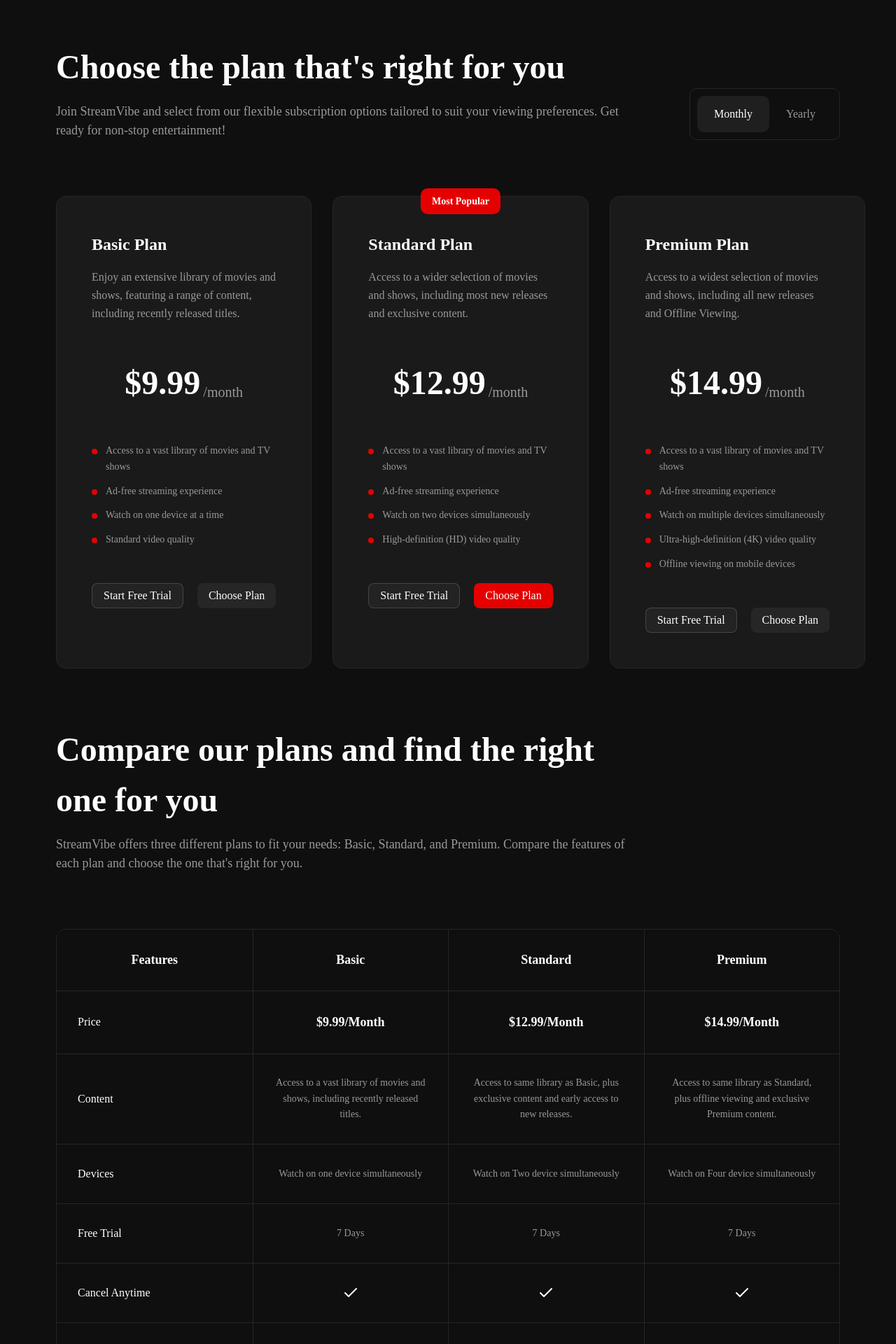
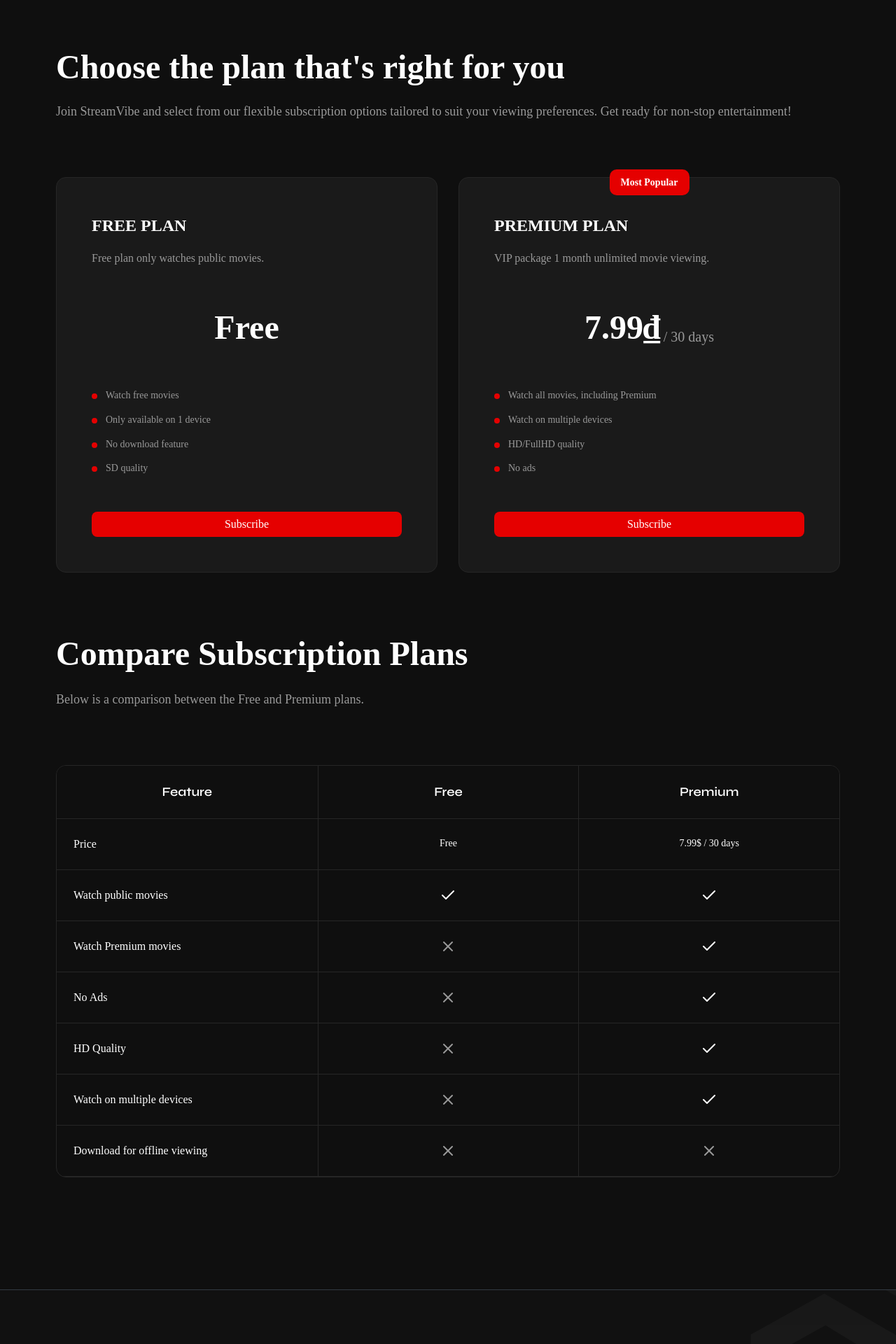
Before and after one commit to phuocnn-cyberk/movie-web-fe, a Next.js app: page /subscriptions in a window 1280 px wide. Shown: the part 140-2060 px from the top of the page at 70% size. Built offline with nearby package versions, Linux system fonts and the light colour scheme.

Commit message:
thay doi lai bo cuc trang movieDetail va Thue bao

```diff
--- a/components/contact-form/contact-form.tsx
+++ b/components/contact-form/contact-form.tsx
@@ -2,6 +2,7 @@
 
 import React, { useState } from "react";
 import { Button } from "../ui/button";
+import { sendSupport } from "@/services/api";
 
 export const ContactForm: React.FC = () => {
   const [formData, setFormData] = useState({
@@ -10,28 +11,57 @@
     email: "",
     phone: "",
     message: "",
-    agree: false
+    agree: false,
   });
 
-  const handleInputChange = (e: React.ChangeEvent<HTMLInputElement | HTMLTextAreaElement>) => {
+  const handleInputChange = (
+    e: React.ChangeEvent<HTMLInputElement | HTMLTextAreaElement>
+  ) => {
     const { name, value, type } = e.target;
-    setFormData(prev => ({
+    setFormData((prev) => ({
       ...prev,
-      [name]: type === "checkbox" ? (e.target as HTMLInputElement).checked : value
+      [name]:
+        type === "checkbox"
+          ? (e.target as HTMLInputElement).checked
+          : value,
     }));
   };
 
-  const handleSubmit = (e: React.FormEvent) => {
+  const handleSubmit = async (e: React.FormEvent) => {
     e.preventDefault();
-    console.log("Form submitted:", formData);
-    // Handle form submission here
+
+    try {
+      await sendSupport({
+        firstName: formData.firstName,
+        lastName: formData.lastName,
+        email: formData.email,
+        phoneNumber: formData.phone,
+        message: formData.message,
+      });
+
+      alert("Message sent successfully!");
+
+      setFormData({
+        firstName: "",
+        lastName: "",
+        email: "",
+        phone: "",
+        message: "",
+        agree: false,
+      });
+    } catch (error) {
+      console.error("Error sending support:", error);
+      alert("Failed to send message. Please try again later.");
+    }
   };
 
   return (
     <div className="flex-1">
-      <form onSubmit={handleSubmit} className="bg-[#0F0F0F] border border-[#262626] rounded-xl p-[50px] flex flex-col gap-[50px]">
-
-        {/* First Row - First Name & Last Name */}
+      <form
+        onSubmit={handleSubmit}
+        className="bg-[#0F0F0F] border border-[#262626] rounded-xl p-[50px] flex flex-col gap-[50px]"
+      >
+        {/* First Row */}
         <div className="flex gap-[50px] w-full">
           <div className="flex-1 flex flex-col gap-4">
             <label className="text-white font-semibold text-[18px] font-[Manrope]">
@@ -63,7 +93,7 @@
           </div>
         </div>
 
-        {/* Second Row - Email & Phone */}
+        {/* Second Row */}
         <div className="flex gap-[50px] w-full">
           <div className="flex-1 flex flex-col gap-4">
             <label className="text-white font-semibold text-[18px] font-[Manrope]">
@@ -94,7 +124,7 @@
           </div>
         </div>
 
-        {/* Message Field */}
+        {/* Message */}
         <div className="flex flex-col gap-4 w-full">
           <label className="text-white font-semibold text-[18px] font-[Manrope]">
             Message
@@ -110,7 +140,7 @@
           />
         </div>
 
-        {/* Checkbox and Submit Button */}
+        {/* Agree + Submit */}
         <div className="flex items-center justify-between gap-[70px] w-full">
           <div className="flex items-center gap-3 flex-1">
             <input
@@ -122,7 +152,10 @@
               className="w-5 h-5 bg-[#141414] border-2 border-[#262626] rounded text-[#E50000] focus:ring-[#E50000] focus:ring-2"
               required
             />
-            <label htmlFor="agree" className="text-[#999999] text-[14px] font-[Manrope] leading-relaxed">
+            <label
+              htmlFor="agree"
+              className="text-[#999999] text-[14px] font-[Manrope] leading-relaxed"
+            >
               I agree with Terms of Use and Privacy Policy
             </label>
           </div>
@@ -134,7 +167,6 @@
             Send Message
           </Button>
         </div>
-
       </form>
     </div>
   );
--- a/components/movie-detail-hero/movie-info-sidebar.tsx
+++ b/components/movie-detail-hero/movie-info-sidebar.tsx
@@ -21,11 +21,11 @@
       value: movie.year.toString(),
       icon: <Calendar className="w-4 h-4" />
     },
-    {
-      label: "Available Languages",
-      value: ["English", "Hindi", "Telugu"],
-      icon: <Globe className="w-4 h-4" />
-    },
+    // {
+    //   label: "Available Languages",
+    //   value: ["English", "Hindi", "Telugu"],
+    //   icon: <Globe className="w-4 h-4" />
+    // },
     {
       label: "Ratings",
       value: `${movie.rating}/10`,
--- a/components/plan-comparison/plan-comparison.tsx
+++ b/components/plan-comparison/plan-comparison.tsx
@@ -5,76 +5,50 @@
 
 interface ComparisonFeature {
   name: string;
-  basic: boolean | string;
-  standard: boolean | string;
+  free: boolean | string;
   premium: boolean | string;
 }
 
 const comparisonFeatures: ComparisonFeature[] = [
   {
     name: "Price",
-    basic: "$9.99/Month",
-    standard: "$12.99/Month",
-    premium: "$14.99/Month"
+    free: "Free",
+    premium: "7.99$ / 30 days"
   },
   {
-    name: "Content",
-    basic: "Access to a vast library of movies and shows, including recently released titles.",
-    standard: "Access to same library as Basic, plus exclusive content and early access to new releases.",
-    premium: "Access to same library as Standard, plus offline viewing and exclusive Premium content."
-  },
-  {
-    name: "Devices",
-    basic: "Watch on one device simultaneously",
-    standard: "Watch on Two device simultaneously",
-    premium: "Watch on Four device simultaneously"
-  },
-  {
-    name: "Free Trial",
-    basic: "7 Days",
-    standard: "7 Days",
-    premium: "7 Days"
-  },
-  {
-    name: "Cancel Anytime",
-    basic: true,
-    standard: true,
+    name: "Watch public movies",
+    free: true,
     premium: true
   },
   {
-    name: "HDR",
-    basic: false,
-    standard: true,
+    name: "Watch Premium movies",
+    free: false,
     premium: true
   },
   {
-    name: "Dolby Atmos",
-    basic: false,
-    standard: true,
+    name: "No Ads",
+    free: false,
     premium: true
   },
   {
-    name: "Ad - Free",
-    basic: true,
-    standard: true,
+    name: "HD Quality",
+    free: false,
     premium: true
   },
   {
-    name: "Offline Viewing",
-    basic: false,
-    standard: false,
+    name: "Watch on multiple devices",
+    free: false,
     premium: true
   },
   {
-    name: "Family Sharing",
-    basic: false,
-    standard: true,
-    premium: true
+    name: "Download for offline viewing",
+    free: false,
+    premium: false // not supported yet
   }
 ];
 
 export const PlanComparison: React.FC = () => {
-  const renderFeatureCell = (value: boolean | string, isPricing = false) => {
+  const renderFeatureCell = (value: boolean | string) => {
     if (typeof value === "boolean") {
       return value ? (
         <Check className="w-6 h-6 text-white mx-auto" />
@@ -84,7 +58,7 @@
     }
 
     return (
-      <span className={`text-center block ${isPricing ? 'text-white font-semibold text-[18px]' : 'text-[#999999] text-[14px]'} font-[Manrope] leading-relaxed max-w-full`}>
+      <span className="text-center block text-white font-[Manrope] text-[14px]">
         {value}
       </span>
     );
@@ -92,63 +66,27 @@
 
   return (
     <section className="w-full py-20">
-      {/* Header */}
       <div className="mb-20">
-        <div className="flex flex-col gap-[14px] pr-[300px]">
-          <h2 className="text-[48px] font-bold text-white leading-[1.5em] font-[Manrope]">
-            Compare our plans and find the right one for you
-          </h2>
-          <p className="text-[18px] font-normal text-[#999999] leading-[1.5em] font-[Manrope]">
-            StreamVibe offers three different plans to fit your needs: Basic, Standard, and Premium. Compare the features of each plan and choose the one that&apos;s right for you.
-          </p>
-        </div>
+        <h2 className="text-[48px] font-bold text-white font-[Manrope] mb-4">
+          Compare Subscription Plans
+        </h2>
+        <p className="text-[18px] text-[#999999] font-[Manrope]">
+          Below is a comparison between the Free and Premium plans.
+        </p>
       </div>
 
-      {/* Comparison Table */}
-      <div className="border border-[#262626] rounded-xl overflow-hidden overflow-x-auto">
-        {/* Table Header */}
-        <div className="bg-[#0F0F0F] border-b border-[#262626] grid grid-cols-4 min-w-[800px]">
-          <div className="p-[30px] flex items-center justify-center min-w-[200px]">
-            <span className="text-white font-semibold text-[18px] font-[Manrope]">Features</span>
-          </div>
-          <div className="p-[30px] border-l border-[#262626] flex items-center justify-center min-w-[200px]">
-            <span className="text-white font-semibold text-[18px] font-[Manrope]">Basic</span>
-          </div>
-          <div className="p-[30px] border-l border-[#262626] flex items-center justify-center min-w-[200px]">
-            <span className="text-white font-semibold text-[18px] font-[Manrope]">Standard</span>
-          </div>
-          <div className="p-[30px] border-l border-[#262626] flex items-center justify-center min-w-[200px]">
-            <span className="text-white font-semibold text-[18px] font-[Manrope]">Premium</span>
-          </div>
+      <div className="border border-[#262626] rounded-xl overflow-x-auto min-w-[600px]">
+        <div className="grid grid-cols-3 bg-[#0F0F0F] border-b border-[#262626]">
+          <div className="p-6 text-white font-semibold text-[18px] text-center">Feature</div>
+          <div className="p-6 text-white font-semibold text-[18px] text-center border-l border-[#262626]">Free</div>
+          <div className="p-6 text-white font-semibold text-[18px] text-center border-l border-[#262626]">Premium</div>
         </div>
 
-        {/* Table Rows */}
-        {comparisonFeatures.map((feature, index) => (
-          <div
-            key={index}
-            className={`grid grid-cols-4 min-w-[800px] ${index !== comparisonFeatures.length - 1 ? 'border-b border-[#262626]' : ''}`}
-          >
-            {/* Feature Name */}
-            <div className="p-[30px] flex items-center min-w-[200px]">
-              <span className="text-white font-medium text-[16px] font-[Manrope]">
-                {feature.name}
-              </span>
-            </div>
-
-            {/* Basic Plan */}
-            <div className="p-[30px] border-l border-[#262626] flex items-center justify-center min-w-[200px]">
-              {renderFeatureCell(feature.basic, feature.name === "Price")}
-            </div>
-
-            {/* Standard Plan */}
-            <div className="p-[30px] border-l border-[#262626] flex items-center justify-center min-w-[200px]">
-              {renderFeatureCell(feature.standard, feature.name === "Price")}
-            </div>
-
-            {/* Premium Plan */}
-            <div className="p-[30px] border-l border-[#262626] flex items-center justify-center min-w-[200px]">
-              {renderFeatureCell(feature.premium, feature.name === "Price")}
-            </div>
+        {comparisonFeatures.map((feature, i) => (
+          <div key={i} className="grid grid-cols-3 border-b border-[#262626]">
+            <div className="p-6 text-white text-[16px] font-[Manrope]">{feature.name}</div>
+            <div className="p-6 border-l border-[#262626]">{renderFeatureCell(feature.free)}</div>
+            <div className="p-6 border-l border-[#262626]">{renderFeatureCell(feature.premium)}</div>
           </div>
         ))}
       </div>
--- a/components/subscription-cards/subscription-cards.tsx
+++ b/components/subscription-cards/subscription-cards.tsx
@@ -15,45 +15,31 @@
 
 const subscriptionPlans: SubscriptionPlan[] = [
   {
-    id: "basic",
-    name: "Basic Plan",
-    description: "Enjoy an extensive library of movies and shows, featuring a range of content, including recently released titles.",
-    price: 9.99,
-    period: "month",
+    id: "FREE",
+    name: "FREE PLAN",
+    description: "Free plan only watches public movies.",
+    price: 0,
+    period: "",
     features: [
-      "Access to a vast library of movies and TV shows",
-      "Ad-free streaming experience",
-      "Watch on one device at a time",
-      "Standard video quality"
+      "Watch free movies",
+      "Only available on 1 device",
+      "No download feature",
+      "SD quality"
     ]
   },
   {
-    id: "standard",
-    name: "Standard Plan",
-    description: "Access to a wider selection of movies and shows, including most new releases and exclusive content.",
-    price: 12.99,
-    period: "month",
+    id: "PREMIUM",
+    name: "PREMIUM PLAN",
+    description: "VIP package 1 month unlimited movie viewing.",
+    price: 7.99,
+    period: "30 days",
     features: [
-      "Access to a vast library of movies and TV shows",
-      "Ad-free streaming experience",
-      "Watch on two devices simultaneously",
-      "High-definition (HD) video quality"
+      "Watch all movies, including Premium",
+      "Watch on multiple devices",
+      "HD/FullHD quality",
+      "No ads"
     ],
     isPopular: true
-  },
-  {
-    id: "premium",
-    name: "Premium Plan",
-    description: "Access to a widest selection of movies and shows, including all new releases and Offline Viewing.",
-    price: 14.99,
-    period: "month",
-    features: [
-      "Access to a vast library of movies and TV shows",
-      "Ad-free streaming experience",
-      "Watch on multiple devices simultaneously",
-      "Ultra-high-definition (4K) video quality",
-      "Offline viewing on mobile devices"
-    ]
   }
 ];
 
@@ -66,7 +52,6 @@
             key={plan.id}
             className="flex-1 bg-[#1A1A1A] border border-[#262626] rounded-xl p-[50px] flex flex-col gap-[50px] relative"
           >
-            {/* Text Container */}
             <div className="flex flex-col gap-4">
               <h3 className="text-[24px] font-bold text-white font-[Manrope]">
                 {plan.name}
@@ -76,17 +61,17 @@
               </p>
             </div>
 
-            {/* Price Container */}
             <div className="flex justify-center items-end gap-1">
               <span className="text-[48px] font-bold text-white font-[Manrope]">
-                ${plan.price}
+                {plan.price === 0 ? "Free" : `${plan.price.toLocaleString()}₫`}
               </span>
+              {plan.period && (
                 <span className="text-[20px] text-[#999999] font-[Manrope] mb-2">
-                /{plan.period}
+                  / {plan.period}
                 </span>
+              )}
             </div>
 
-            {/* Features List */}
             <div className="flex flex-col gap-3">
               {plan.features.map((feature, index) => (
                 <div key={index} className="flex items-start gap-3">
@@ -98,26 +83,22 @@
               ))}
             </div>
 
-            {/* Buttons Container */}
             <div className="flex gap-5 w-full">
+              {plan.id === "free" ? (
                 <Button
-                variant="outline"
-                className="flex-1 bg-transparent border-[#262626] text-white hover:border-[#3A3A3A] hover:bg-[#262626] py-4 text-[16px] font-semibold font-[Manrope]"
+                  className="flex-1 py-4 text-[16px] font-semibold font-[Manrope] bg-[#262626] hover:bg-[#3A3A3A] text-white"
                 >
-                Start Free Trial
+                  Use Now
                 </Button>
+              ) : (
                 <Button
-                className={`flex-1 py-4 text-[16px] font-semibold font-[Manrope] ${
-                  plan.isPopular
-                    ? "bg-[#E50000] hover:bg-[#CC0000] text-white"
-                    : "bg-[#262626] hover:bg-[#3A3A3A] text-white"
-                }`}
+                  className="flex-1 py-4 text-[16px] font-semibold font-[Manrope] bg-[#E50000] hover:bg-[#CC0000] text-white"
                 >
-                Choose Plan
+                  Subscribe
                 </Button>
+              )}
             </div>
 
-            {/* Popular Badge */}
             {plan.isPopular && (
               <div className="absolute -top-3 left-1/2 transform -translate-x-1/2">
                 <div className="bg-[#E50000] text-white px-4 py-2 rounded-lg text-[14px] font-semibold font-[Manrope]">
--- a/components/subscription-hero/subscription-hero.tsx
+++ b/components/subscription-hero/subscription-hero.tsx
@@ -1,14 +1,11 @@
 "use client";
 
-import React, { useState } from "react";
+import React from "react";
 
 export const SubscriptionHero: React.FC = () => {
-  const [activeTab, setActiveTab] = useState<"monthly" | "yearly">("monthly");
-
   return (
     <section className="w-full mb-20">
       <div className="flex items-end gap-[100px] w-full">
-        {/* Left Side - Text Content */}
         <div className="flex-1 flex flex-col gap-[14px]">
           <h1 className="text-[48px] font-bold text-white leading-[1.5em] font-[Manrope]">
             Choose the plan that&apos;s right for you
@@ -17,32 +14,6 @@
             Join StreamVibe and select from our flexible subscription options tailored to suit your viewing preferences. Get ready for non-stop entertainment!
           </p>
         </div>
-
-        {/* Right Side - Tabs */}
-        <div className="flex-shrink-0">
-          <div className="bg-[#0F0F0F] border border-[#262626] rounded-[10px] p-[10px] flex">
-            <button
-              onClick={() => setActiveTab("monthly")}
-              className={`px-6 py-[14px] rounded-[10px] font-[Manrope] font-medium text-[16px] transition-all ${
-                activeTab === "monthly"
-                  ? "bg-[#1F1F1F] text-white"
-                  : "text-[#999999] hover:text-white"
-              }`}
-            >
-              Monthly
-            </button>
-            <button
-              onClick={() => setActiveTab("yearly")}
-              className={`px-6 py-[14px] rounded-[10px] font-[Manrope] font-medium text-[16px] transition-all ${
-                activeTab === "yearly"
-                  ? "bg-[#1F1F1F] text-white"
-                  : "text-[#999999] hover:text-white"
-              }`}
-            >
-              Yearly
-            </button>
-          </div>
-        </div>
       </div>
     </section>
   );
--- a/components/support-hero/support-hero.tsx
+++ b/components/support-hero/support-hero.tsx
@@ -41,7 +41,7 @@
               </div>
               <div className="flex flex-col">
                 <span className="text-white font-semibold text-[16px] font-[Manrope]">Email</span>
-                <span className="text-[#999999] text-[14px] font-[Manrope]">support@streamvibe.com</span>
+                <span className="text-[#999999] text-[14px] font-[Manrope]">thandongdatviet357@gmail.com</span>
               </div>
             </div>
 
--- a/components/ui/text-fade.tsx
+++ b/components/ui/text-fade.tsx
@@ -1,5 +1,6 @@
 "use client";
-import { motion, useInView } from "motion/react";
+
+import { motion, useInView, Variants } from "framer-motion";
 import * as React from "react";
 
 export function TextFade({
@@ -13,17 +14,19 @@
   className?: string;
   staggerChildren?: number;
 }) {
-  const FADE_DOWN = {
+  const FADE_DOWN: Variants = {
     show: { opacity: 1, y: 0, transition: { type: "spring" } },
     hidden: { opacity: 0, y: direction === "down" ? -18 : 18 },
   };
+
   const ref = React.useRef(null);
   const isInView = useInView(ref, { once: true });
+
   return (
     <motion.div
       ref={ref}
       initial="hidden"
-      animate={isInView ? "show" : ""}
+      animate={isInView ? "show" : undefined}
       variants={{
         hidden: {},
         show: {
--- a/services/api.ts
+++ b/services/api.ts
@@ -14,4 +14,23 @@
   return response.data;
 };
 
+export const sendSupport = async (data: {
+  firstName: string;
+  lastName: string;
+  email: string;
+  phoneNumber: string;
+  message: string;
+}) => {
+  // Giả sử userId được lưu trong localStorage
+  const userId = localStorage.getItem("userId");
+
+  const response = await api.post("/api/supports/send", {
+    ...data,
+    userId: userId ? parseInt(userId) : null,
+  });
+
+  return response.data;
+};
+
+
 export { api };
```
Also changed, not shown: components/movie-reviews/movie-reviews.tsx (+80 -25 lines), 1 other file (tests, documents, lock files or other folders). Lines whose indentation alone changed are shown as unchanged.
